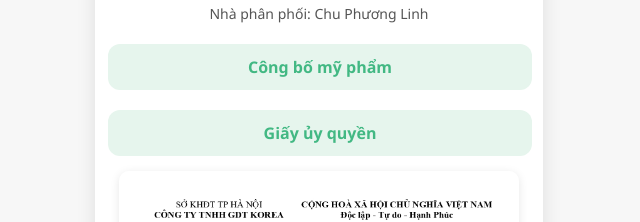
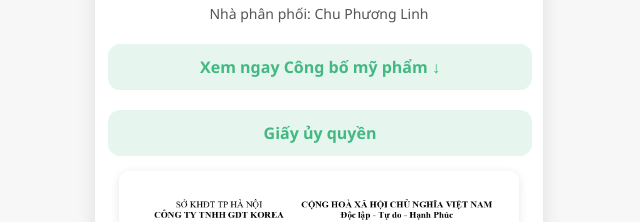
Before and after one commit to chuphuonglinh/cpl, a plain HTML site: page product/sp001/index.html in a window 1280 px wide. Shown: the part 396-618 px from the top of the page, 321-961 px from the left. Drawn offline with Linux system fonts and the light colour scheme.

Commit message:
Update index.html

```diff
--- a/product/sp001/index.html
+++ b/product/sp001/index.html
@@ -120,7 +120,7 @@
     </div>
 
 
-    <a href="/cpl/assets/congbo/HUSKIN-WHITE-BODY-TONE-UP-SERUM.pdf" class="btn" target="_blank">Công bố mỹ phẩm</a>
+    <a href="/cpl/assets/congbo/HUSKIN-WHITE-BODY-TONE-UP-SERUM.pdf" class="btn" target="_blank">Xem ngay Công bố mỹ phẩm ↓</a>
 
     <span class="btn">Giấy ủy quyền</span>
     <div class="img-congbo">
```
